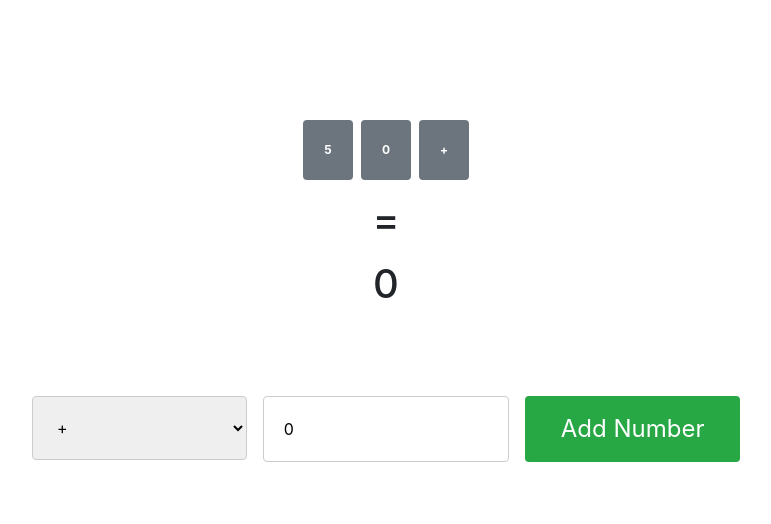
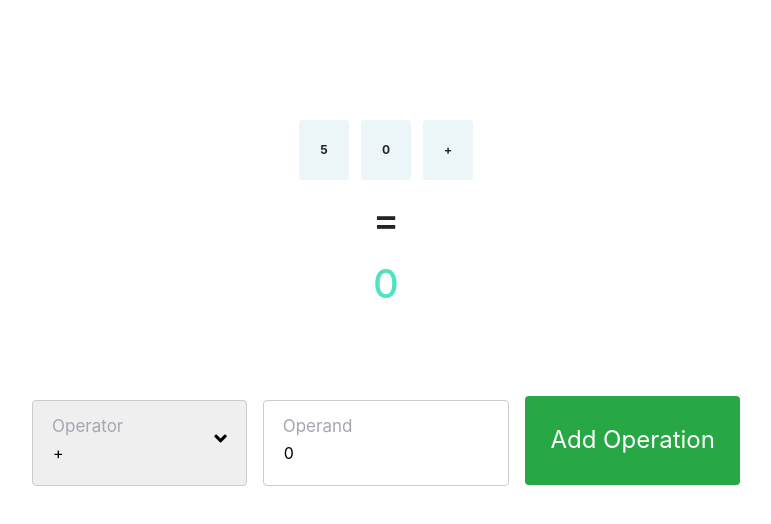
Before and after one commit to Uzair11/expression-evaluator, a React (Create React App) app: page / in a window 1280 px wide. Both pictures are taken after typing "5" into the empty fields and a click on the input "Add Number". Shown: the top 524 px of the page, without its empty margins (254-1025 px from the left). Built offline with nearby package versions, Linux system fonts and the light colour scheme.

Commit message:
UI changes

```diff
--- a/public/index.html
+++ b/public/index.html
@@ -15,6 +15,7 @@
       user's mobile device or desktop. See https://developers.google.com/web/fundamentals/web-app-manifest/
     -->
     <link rel="manifest" href="%PUBLIC_URL%/manifest.json" />
+    <link rel="stylesheet" href="https://pro.fontawesome.com/releases/v5.10.0/css/all.css" integrity="sha384-AYmEC3Yw5cVb3ZcuHtOA93w35dYTsvhLPVnYs9eStHfGJvOvKxVfELGroGkvsg+p" crossorigin="anonymous"/>
     <!--
       Notice the use of %PUBLIC_URL% in the tags above.
       It will be replaced with the URL of the `public` folder during the build.
--- a/src/App.css
+++ b/src/App.css
@@ -14,18 +14,18 @@
 }
  .select {
   width: 100%;
-  padding: 20px;
+  padding: 40px 20px 20px 20px;
   border: 1px solid #ccc;
   border-radius: 4px;
   box-sizing: border-box;
-
+  -webkit-appearance: none;
   margin-bottom: 16px;
   resize: vertical;
 }
 input[type=submit] {
 
   color: white;
-  padding: 15px 0px 15px;
+  padding: 26px 0px 27px;
   border: none;
   border-radius: 4px;
   cursor: pointer;
@@ -58,3 +58,37 @@ input[type=submit] {
 .badge {
   width: 50px;
 }
+.total{
+  color:rgb(80,227,194)
+}
+.badge-color{
+  background-color: rgb(236,245,247);
+}
+.form-text{
+	position:relative;
+}
+
+.static-value{
+	position:absolute;
+	left:20px;
+
+	font-size:17px;
+	color:rgb(168,165,178);
+	top:14px;
+}
+.static-value{
+	position:absolute;
+	left:20px;
+
+	font-size:17px;
+	color:rgb(168,165,178);
+	top:14px;
+}
+.static-value1{
+	position:absolute;
+	right:20px;
+
+	font-size:20px;
+	color:black;
+	top:24px;
+}
--- a/src/components/screen1.js
+++ b/src/components/screen1.js
@@ -25,9 +25,10 @@ const Screen1 = ({handleChange}) => {
                         <form>
                             <div className="row">
                                 <div className="col-12 col-sm-12 col-md-12 col-lg-6">
-                                    <div>
+                                    <div className="form-text">
                                         <input type="number" value={initialValue} id="initialValue"
-                                               placeholder="Enter starting number" onChange={handleInputChange}/>
+                                               placeholder="" onChange={handleInputChange}/>
+                                                     <label for="youridhere" className="static-value">Please enter a number</label>
                                     </div>
 
                                 </div>
--- a/src/components/screen2.js
+++ b/src/components/screen2.js
@@ -39,20 +39,20 @@ const Screen = ({operand1}) => {
                                 <div className="col-12 text-center mb-4">
 
                                     <div>
-                                        <span class="badge badge-secondary py-4">{operand1}</span>
-                                        <span class="badge badge-secondary py-4 ml-2 mr-2">{operand2}</span>
-                                        <span class="badge badge-secondary py-4">{operator}</span>
+                                        <span class="badge badge-color py-4 mr-1">{operand1}</span>
+                                        <span class="badge badge-color py-4 ml-2 mr-2">{operand2}</span>
+                                        <span class="badge badge-color py-4 ml-1">{operator}</span>
                                     </div>
 
                                     <div><h1 className="mt-3 mb-3">=</h1></div>
-                                    <div><h1 className="mt-3 mb-3">{result}</h1></div>
+                                    <div><h1 className="mt-3 mb-3 total">{result}</h1></div>
                                 </div>
 
                             </div>
                             <div className="row justify-content-center mt-5">
 
                                 <div className="col-6 col-sm-6 col-md-6 col-lg-4 text-center px-3">
-
+                                <div className="form-text">
                                     <select class="select" name="operator" onChange={handleChange}
                                             value={state.operator}>
                                         <option value="+">+</option>
@@ -61,24 +61,25 @@ const Screen = ({operand1}) => {
                                         <option value="*">*</option>
 
                                     </select>
-
-
+                                    <label for="youridhere" className="static-value">Operator</label>
+                                    <label for="youridhere" className="static-value1"><i class="fas fa-angle-down"></i></label>
+                                     </div>
                                 </div>
 
                                 <div className="col-6 col-sm-6 col-md-6 col-lg-4 px-3 px-sm-0 text-center">
 
-
+                                  <div className="form-text">
                                     <input type="number" id="operand2" name="operand2" value={state.operand2}
-                                           placeholder="Enter starting number" onChange={handleChange}/>
-
-
+                                           placeholder="" onChange={handleChange}/>
+                                           <label for="youridhere" className="static-value">Operand</label>
+                                           </div>
                                 </div>
 
 
                                 <div className="col-12 col-sm-12 col-md-12 col-lg-4 text-center px-3">
 
 
-                                    <input type="submit" className="btn btn-success btn-block" onClick={handleSubmit} value="Add Number"/>
+                                    <input type="submit" className="btn btn-success btn-block" onClick={handleSubmit} value="Add Operation"/>
 
                                 </div>
 
--- a/src/index.css
+++ b/src/index.css
@@ -13,7 +13,7 @@ code {
 }
 input[type=number], select, textarea {
   width: 100%;
-  padding: 20px;
+  padding: 40px 20px 20px 20px;
   border: 1px solid #ccc;
   border-radius: 4px;
   box-sizing: border-box;
```
